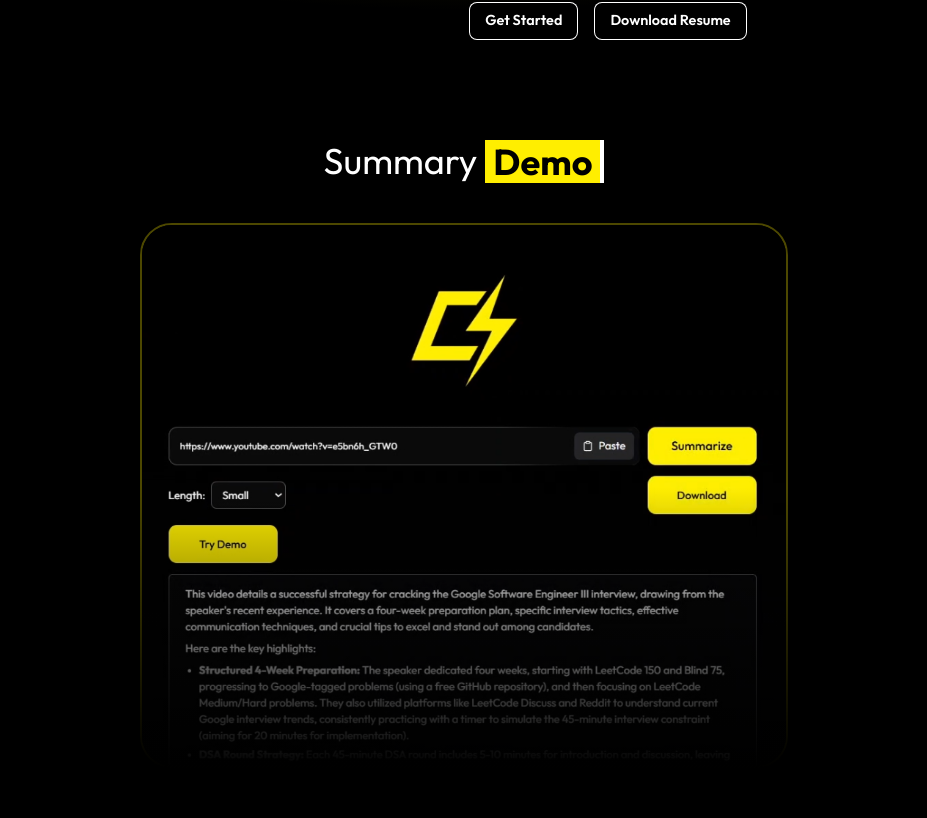
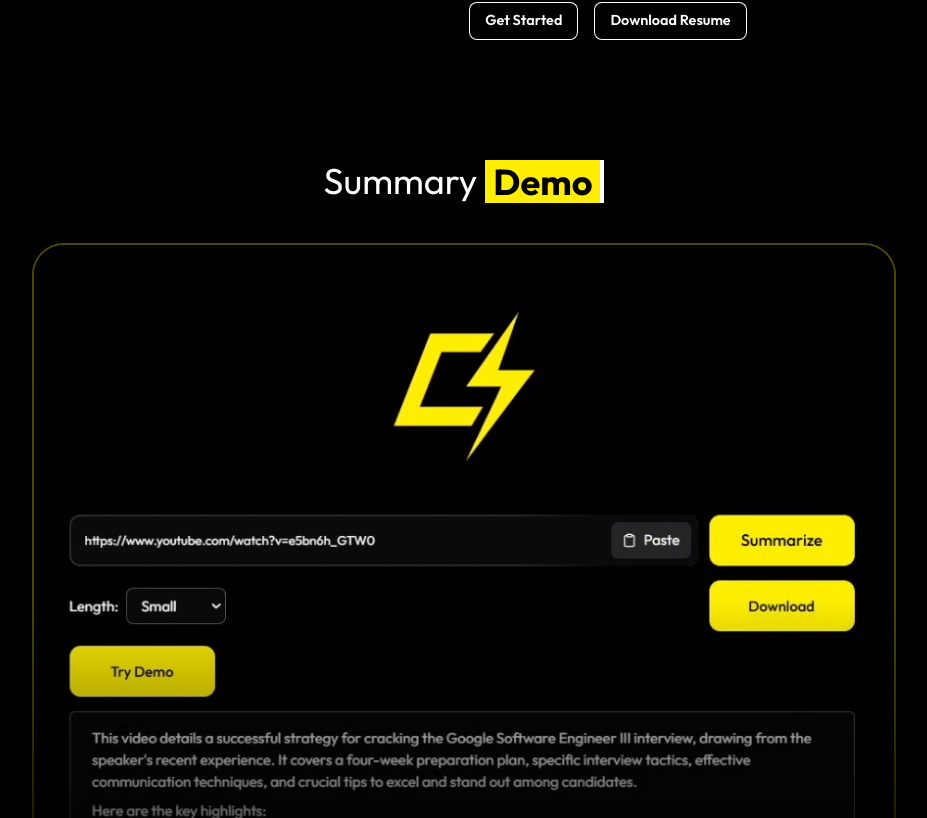
Before and after one commit to khizar-45/briefly-frontend, a React (Vite) app: page / in a window 1280 px wide. Shown: the part 502-1320 px from the top of the page, without its empty margins (176-1103 px from the left). Built offline with nearby package versions, Linux system fonts and the light colour scheme; no server answers.

Commit message:
modified image section

```diff
--- a/src/pages/LandingPage.jsx
+++ b/src/pages/LandingPage.jsx
@@ -65,7 +65,7 @@ const LandingPage = () => {
         initial={{ filter: "blur(10px)" }}
           animate={{ filter: "blur(0px)" }}
           transition={{ duration: 0.4 }}
-          className="w-full flex flex-col justify-center items-center mt-25">
+          className="w-full flex flex-col justify-center items-center mt-30">
             <div className="flex flex-row gap-2 justify-center items-center">
               <p className="text-4xl text-center ">Summary</p>
               <span className="text-4xl text-center font-bold bg-primary px-2 text-black border-r-4 border-white inline-block leading-[1.2]">
@@ -74,7 +74,7 @@ const LandingPage = () => {
             </div>
               <div className="w-full flex justify-center items-center mt-6 relative">
                 <div className="w-full h-full absolute top-0 left-0 mx-auto bg-gradient-to-b from-transparent via-transparent to-black"></div>
-                <img src="/Demo.png" alt="Demo Screenshot" className="w-[75%] mt-4 border-2 border-primary/30 rounded-4xl"/>
+                <img src="/Demo.png" alt="Demo Screenshot" className="w-[100%] mt-4 border-2 border-primary/30 rounded-4xl"/>
               </div>
 
         </motion.section>
```
